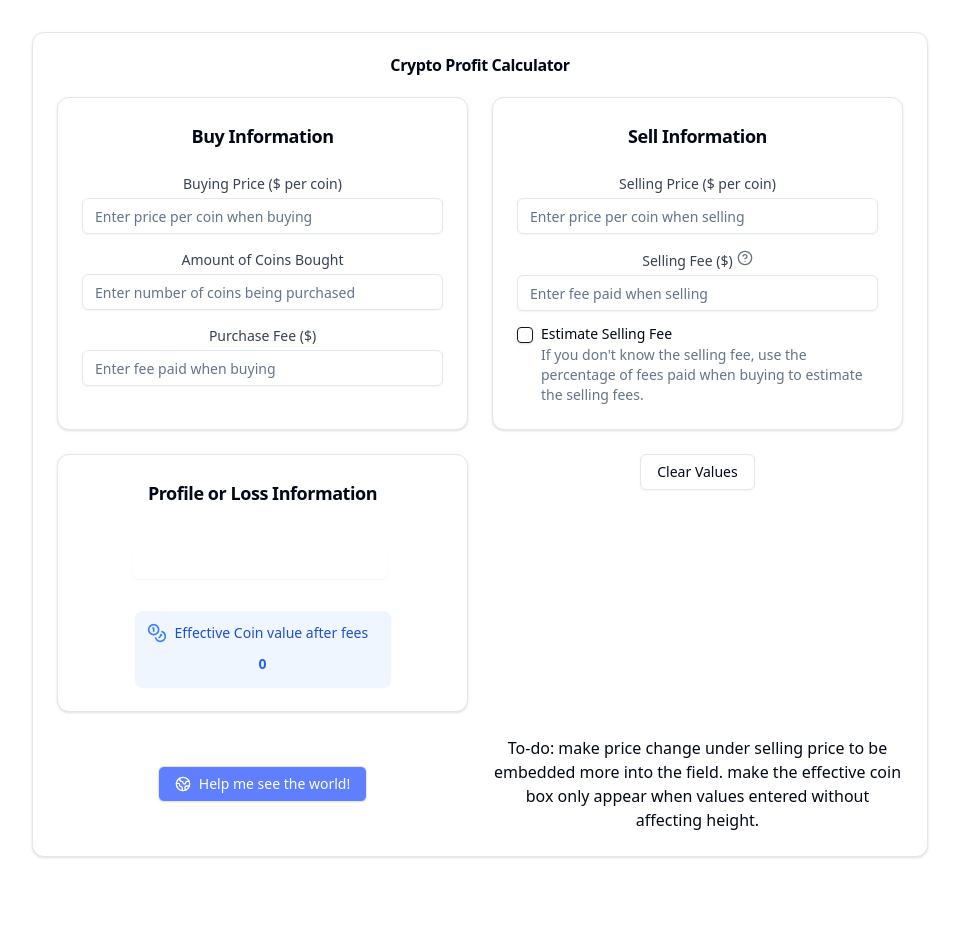
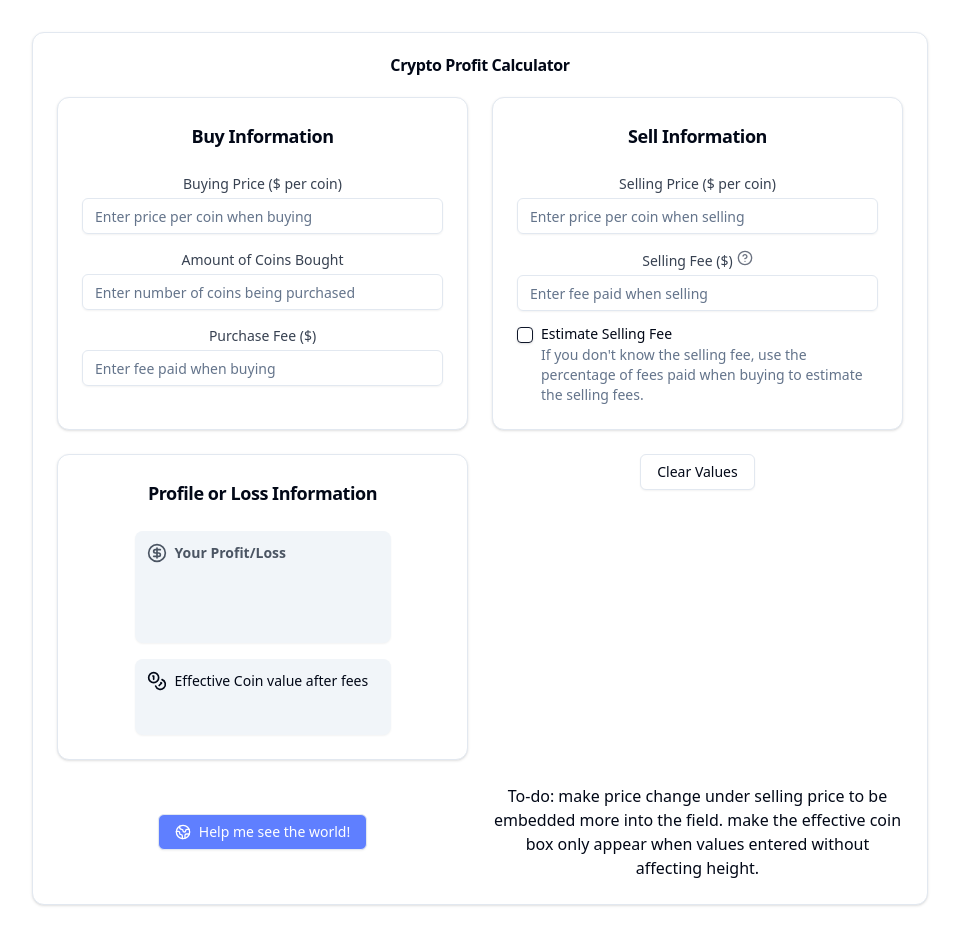
Before and after one commit to payamf1/cryptoCalc, a React (Vite) app: page / in a window 1280 px wide. Shown: the whole page, without its empty margins (160-1119 px from the left). Before the commit the page ends 889 px from the top, so only its background shows below. Built offline with nearby package versions, Linux system fonts and the light colour scheme.

Commit message:
perfectly aligned ui

```diff
--- a/src/App.tsx
+++ b/src/App.tsx
@@ -304,20 +304,27 @@ const CryptoProfitCalculator = () => {
             </CardHeader>
             <CardContent className="space-y-4">
 
+            <div className="flex justify-center">
+              {/* Your Profit/Loss: no STATE */}
+                {profit == null && profitPercentage == null && (
+                    <div className="w-64 p-3 rounded-lg shadow-sm bg-slate-100">
+                      <div className="flex items-center space-x-2">
+                        <CircleDollarSign size={20} className="text-gray-600"/>
+                        <span className="text-sm font-semibold text-gray-600">Your Profit/Loss</span>
+                      </div>
 
-            {profit == null && profitPercentage == null && (
-              <div className="flex justify-center mt-4 text-center">
-                  <div className="w-64 p-3 h-8 rounded-lg shadow-sm">
+                      <div className="mt-4 text-center">
+                    <div className="text-lg font-semibold text-gray-600">
+                      &nbsp;
+                      </div>
+                    <p className="text-md font-semibold">
+                      &nbsp;
+                    </p>
                   </div>
-                <p>
-                  &nbsp;
-                </p>
-              </div>
-            )}
+                    </div>
+                )}
 
-
-
-              <div className="flex justify-center">
+              {/* Your Profit/Loss: with STATE */}
                 {profit !== null && profitPercentage !== null && (
                   <div className={`w-64 p-3 rounded-lg shadow-sm ${parseFloat(profit) >= 0 ? 'bg-green-50 text-green-600': 'bg-red-50 text-red-600'}`}>
                     <div className="flex items-center space-x-2">
@@ -334,13 +341,24 @@ const CryptoProfitCalculator = () => {
                   </p>
                 </div>
                   </div>
-
-
                 )}
               </div>
 
+              {/* Effective Coin value after fees */}
               <div className="flex justify-center">
-                {effectiveAmount  && (
+                {effectiveAmount == '0' && (
+                  <div className="w-64 p-3 bg-slate-100 rounded-lg shadow-sm">
+                    <div className="flex items-center space-x-2">
+                      <Coins className="text-grey-600" size={20} />
+                      <span className="text-sm text-grey-600">Effective Coin value after fees</span>
+                    </div>
+                    <div className="mt-2 text-center">
+                      <span className="text-sm font-bold text-grey-600">&nbsp;</span>
+                    </div>
+                  </div>
+                )}
+
+                {effectiveAmount > '0' && (
                   <div className="w-64 p-3 bg-blue-50 rounded-lg shadow-sm">
                     <div className="flex items-center space-x-2">
                       <Coins className="text-blue-500" size={20} />
```
